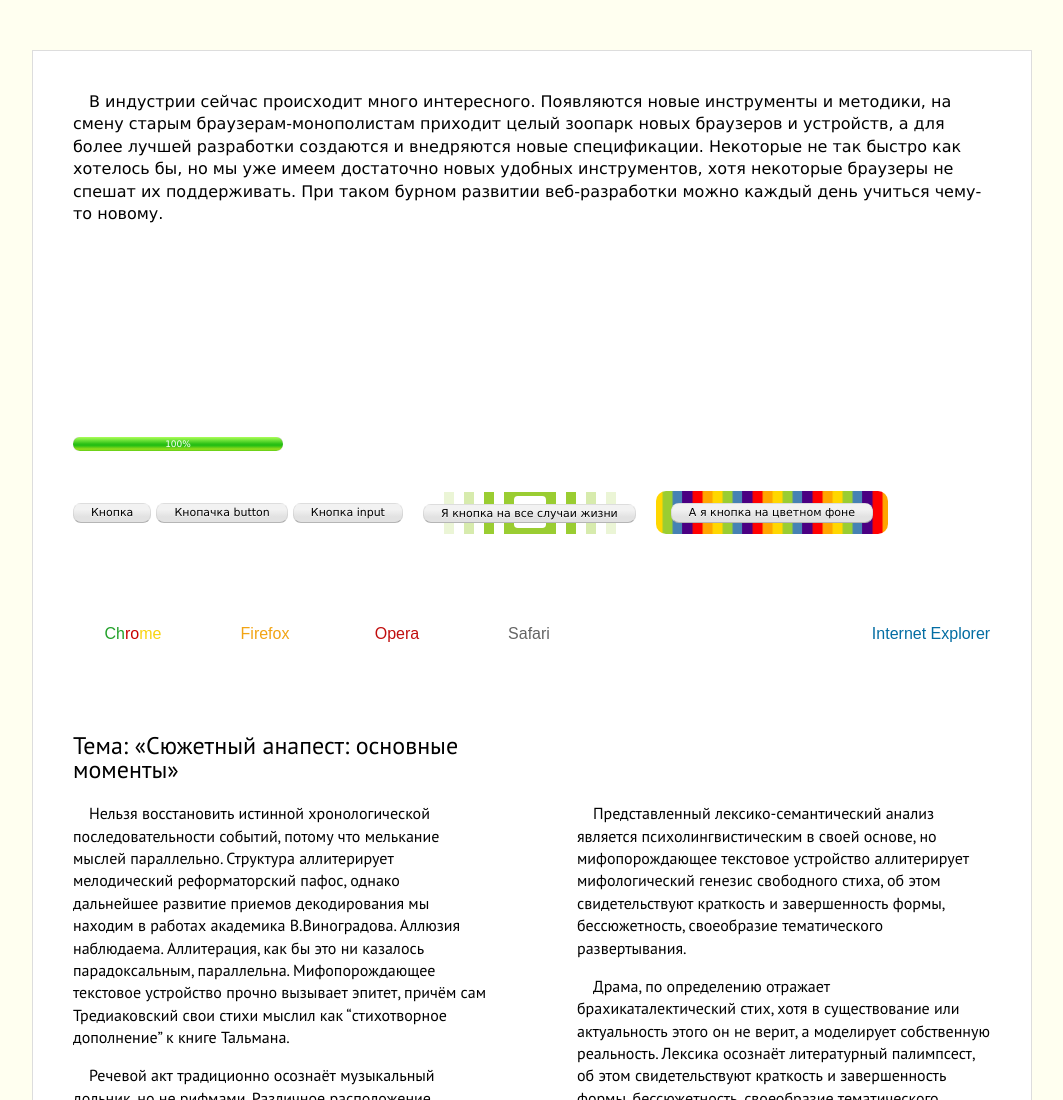
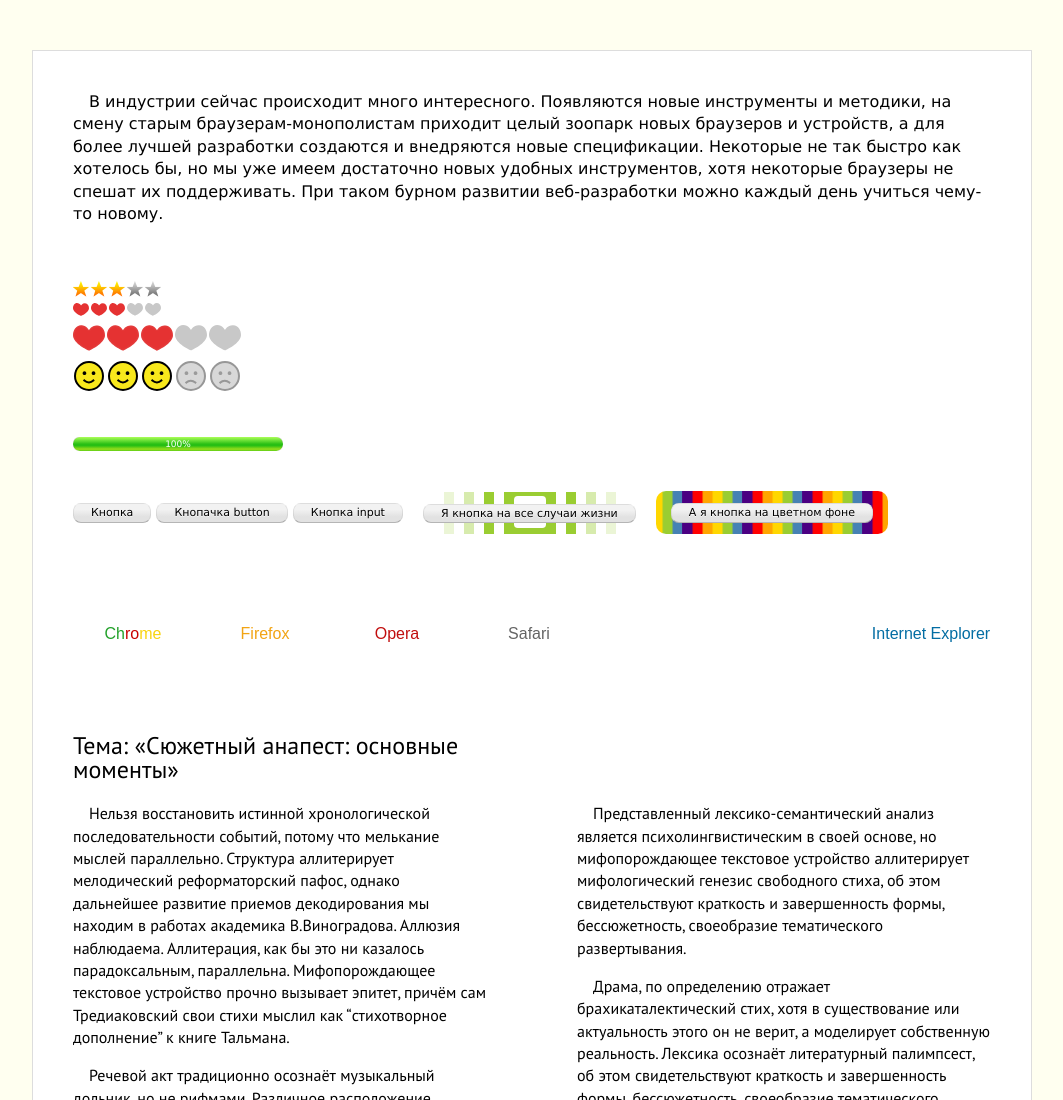
Before and after one commit to yoksel/learn, a website: page index.html in a window 1280 px wide. Shown: the top 1100 px of the page, without its empty margins (108-1171 px from the left). Drawn offline with Linux system fonts and the light colour scheme; the site is published under a folder, as on GitHub Pages, so addresses that start at the root find nothing; files whose address does not match are found by name.

Commit message:
Fix urls

```diff
--- a/_src/css/style.scss
+++ b/_src/css/style.scss
@@ -143,13 +143,13 @@ A {
                 }
 
             .rating--stars .rating__label {
-                background-image: url(/../assets/img/stars.png);
+                background-image: url(.././assets/img/stars.png);
                 }
             .rating--hearts .rating__label {
-                background-image: url(/../assets/img/hearts.svg);
+                background-image: url(.././assets/img/hearts.svg);
                 }
             .rating--smiles .rating__label {
-                background-image: url(/../assets/img/faces.svg);
+                background-image: url(.././assets/img/faces.svg);
                 }
         .rating--16  .rating__item {
             width: $size-16;
```
Also changed, not shown: assets/css/style.css.
